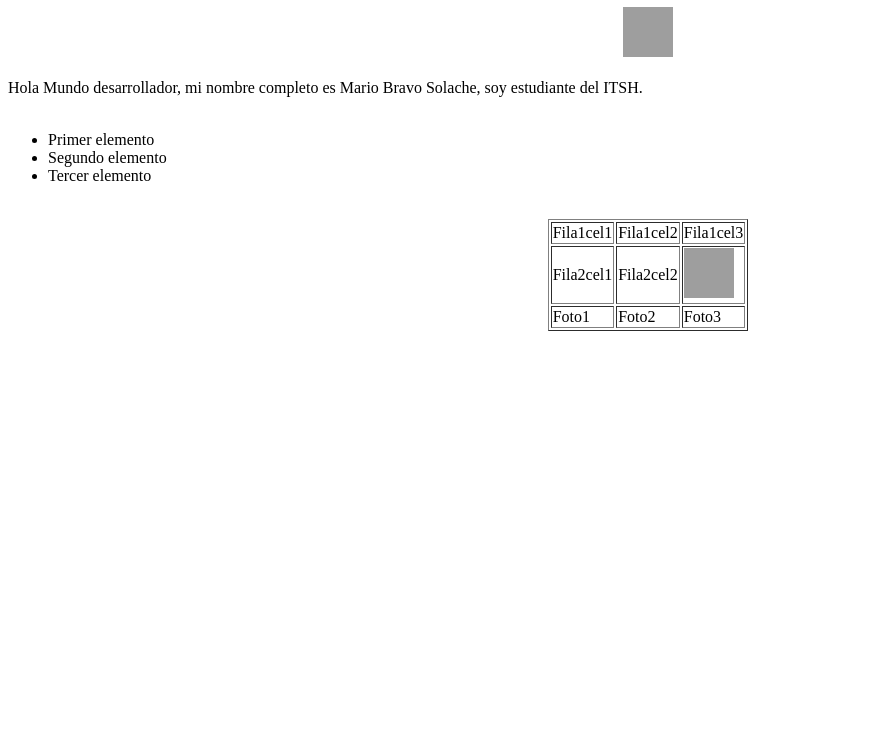
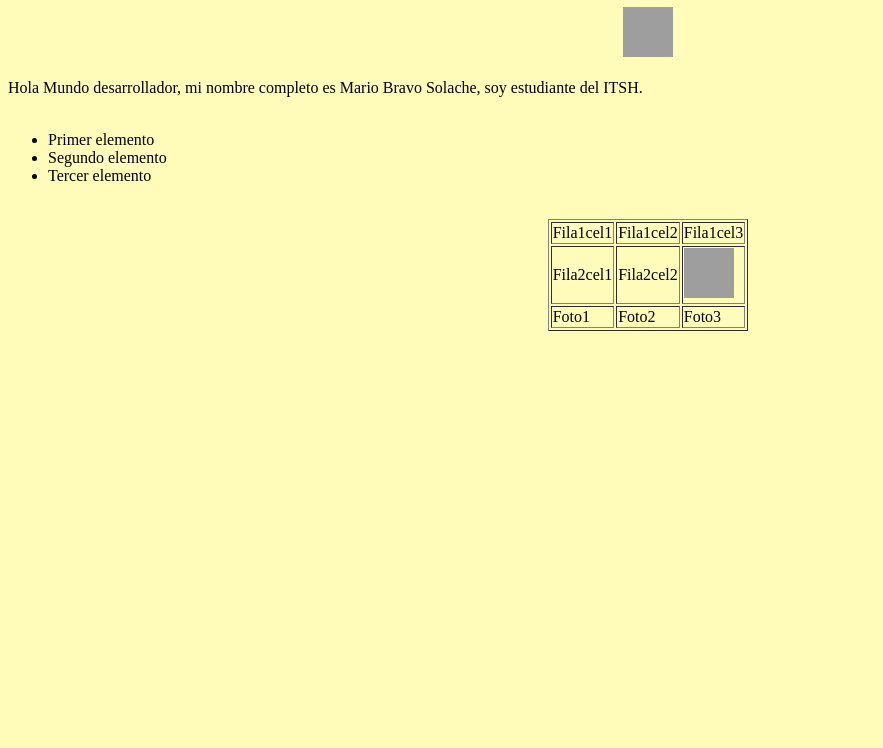
Before and after one commit to MarioBSII/PortafolioReplit, a plain HTML site: page index.html in a window 1280 px wide. Shown: the part 73-821 px from the top of the page, without its empty margins (0-883 px from the left). Drawn offline with Linux system fonts and the light colour scheme; grey boxes are pictures that could not be loaded.

Commit message:
Color de fondo

```diff
--- a/style.css
+++ b/style.css
@@ -1,4 +1,5 @@
 html, body {
   height: 100%;
   width: 100%;
+  background: #fffbb9;
 }
```
